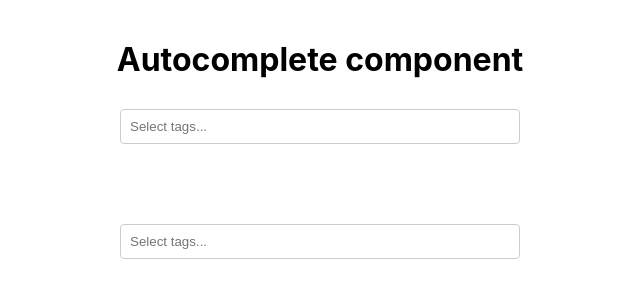
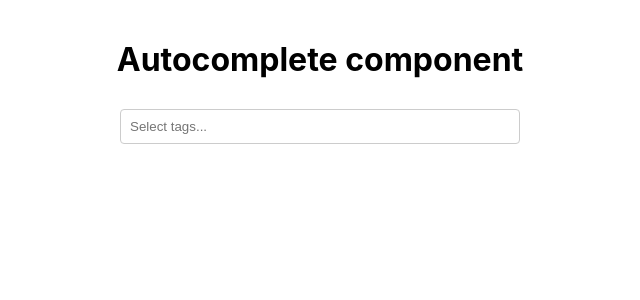
Before and after one commit to Margaretka15/noa-project, a React (Create React App) app: page / in a window 1280 px wide. Shown: the top 300 px of the page, without its empty margins (320-960 px from the left). Built offline with nearby package versions, Linux system fonts and the light colour scheme.

Commit message:
Comment out test component

```diff
--- a/src/App.tsx
+++ b/src/App.tsx
@@ -41,16 +41,16 @@ export default function App() {
 
             </div>
 
-            <div className="container">
-                <Autocomplete
-                    items={userOptions}
-                    selectedItems={selected}
-                    onChange={setSelected}
-                    placeholder="Select tags..."
-                    allowCustom={true}
-                />
+            {/*<div className="container">*/}
+            {/*    <Autocomplete*/}
+            {/*        items={userOptions}*/}
+            {/*        selectedItems={selected}*/}
+            {/*        onChange={setSelected}*/}
+            {/*        placeholder="Select tags..."*/}
+            {/*        allowCustom={true}*/}
+            {/*    />*/}
 
-            </div>
+            {/*</div>*/}
         </>
 
     );
```
